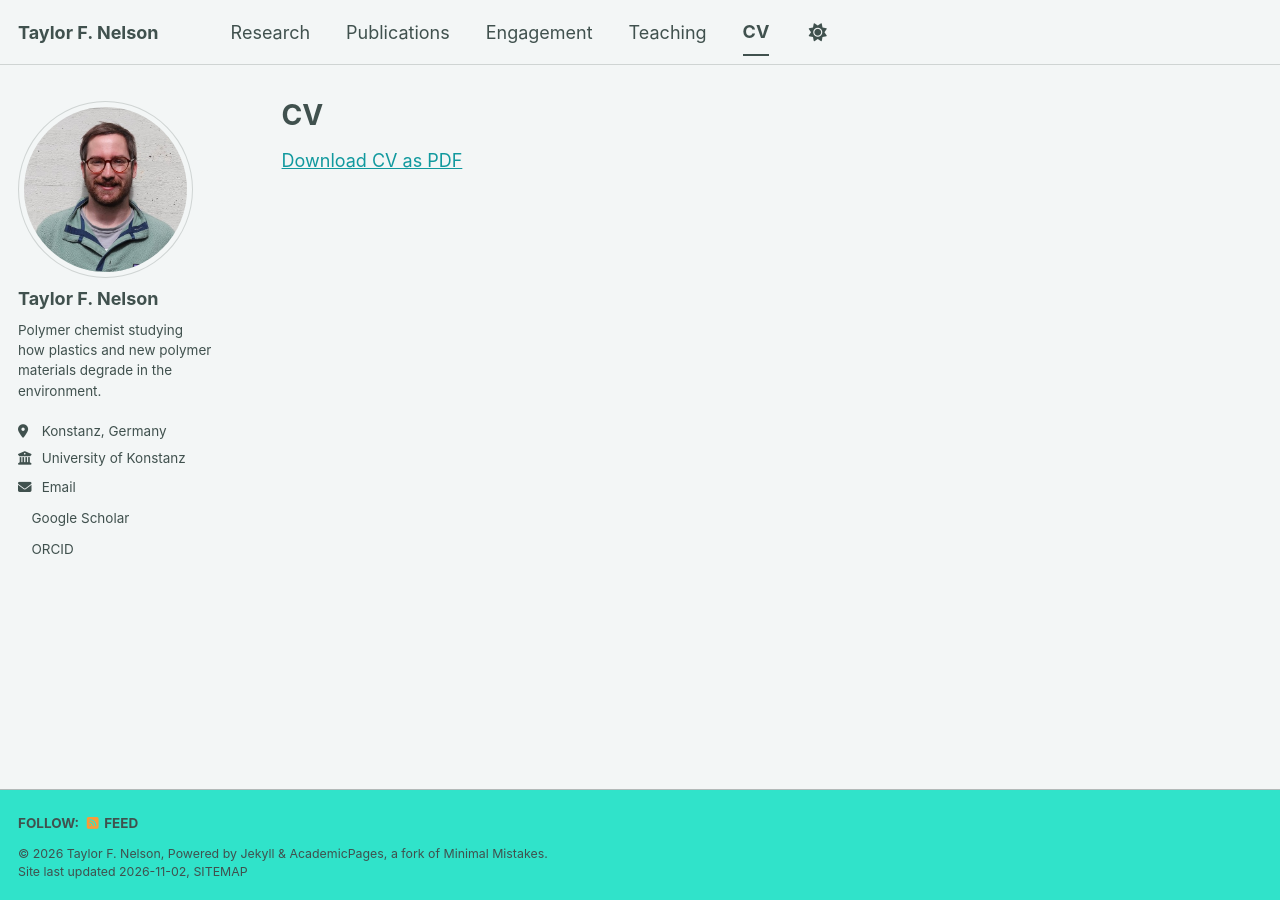
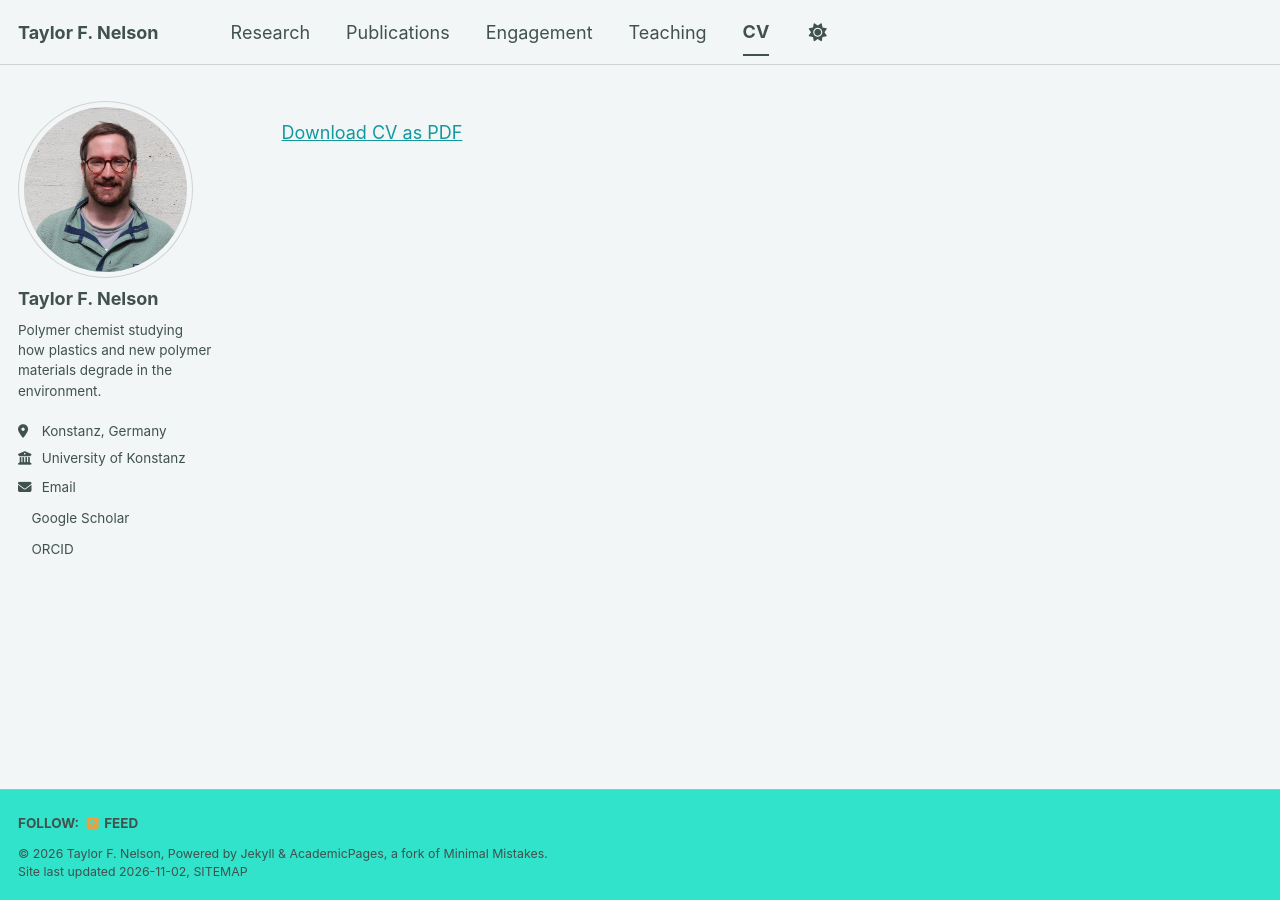
Before and after one commit to nelson-research-group/nelson-research-group.github.io, a Jekyll site: the page built from _pages/cv.md, in a window 1280 px wide. Built offline with Jekyll 4.4.1, drawn with Linux system fonts in a browser that asks for light colours; a style sheet for code colours, icons or effects is not loaded.

Commit message:
Update archive.html

```diff
--- a/_layouts/archive.html
+++ b/_layouts/archive.html
@@ -17,7 +17,7 @@ layout: default
 
   <div class="archive">
     {% unless page.header.overlay_color or page.header.overlay_image %}
-      <h1 class="page__title">{{ page.title }}</h1>
+      {% unless page.hide_title == true %}<h1 class="page__title">{{ page.title }}</h1>{% endunless %}
     {% endunless %}
     {{ content }}
   </div>
```
